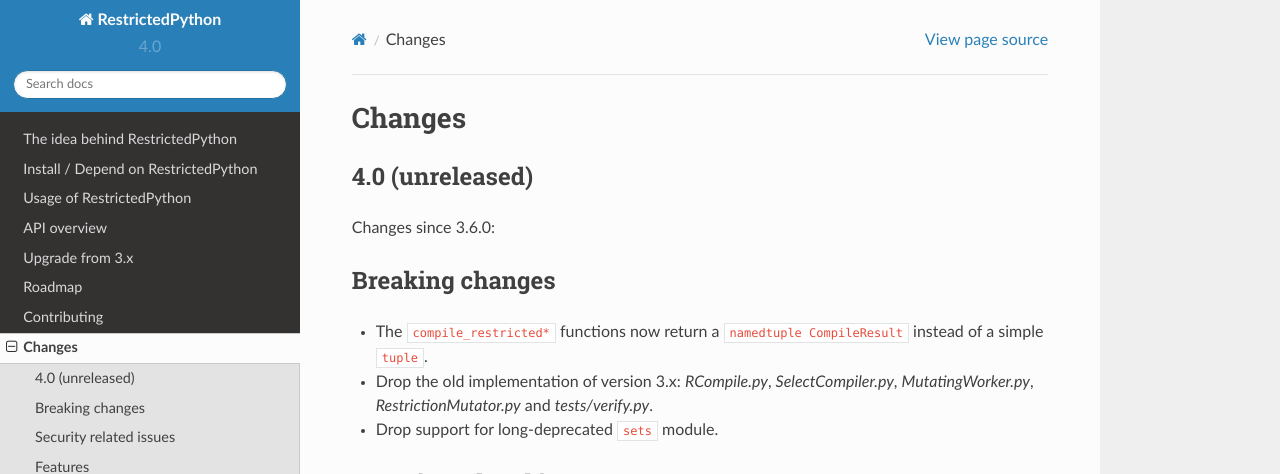
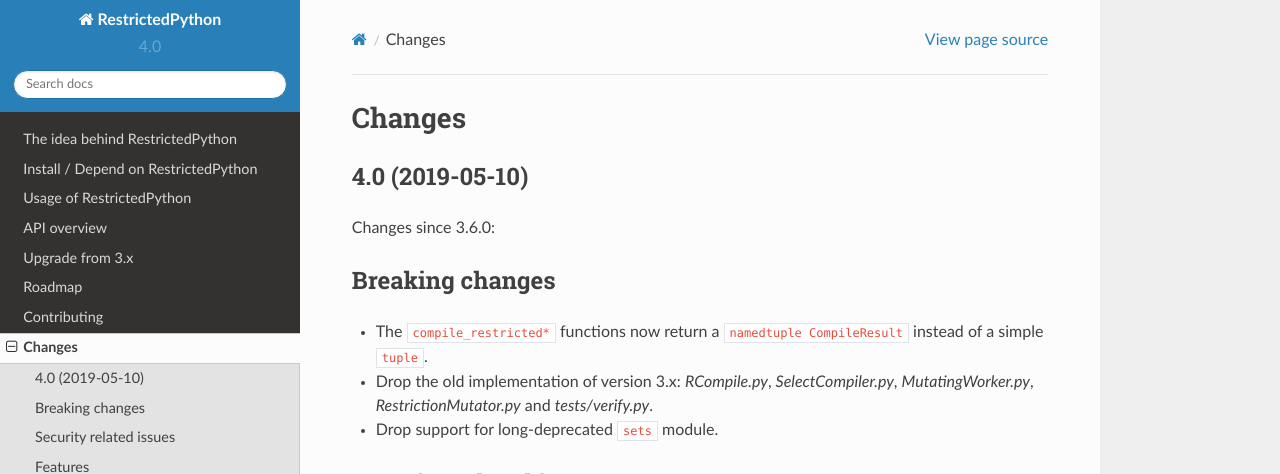
Before and after one commit to zopefoundation/RestrictedPython, a Sphinx documentation site: the page built from docs/CHANGES.rst, in a window 1280 px wide and 900 px high. Shown: the top 474 px of the window. Built offline with Sphinx 7.4.7 and the Read the Docs theme 2.0.0, drawn with Linux system fonts in a browser that asks for light colours.

Commit message:
Preparing release 4.0

```diff
--- a/docs/CHANGES.rst
+++ b/docs/CHANGES.rst
@@ -1,7 +1,7 @@
 Changes
 =======
 
-4.0 (unreleased)
+4.0 (2019-05-10)
 ----------------
 
 Changes since 3.6.0:
--- a/setup.py
+++ b/setup.py
@@ -32,7 +32,7 @@
 
 setup(
     name='RestrictedPython',
-    version='4.0.dev0',
+    version='4.0',
     url='https://github.com/zopefoundation/RestrictedPython',
     license='ZPL 2.1',
     description=(
```
